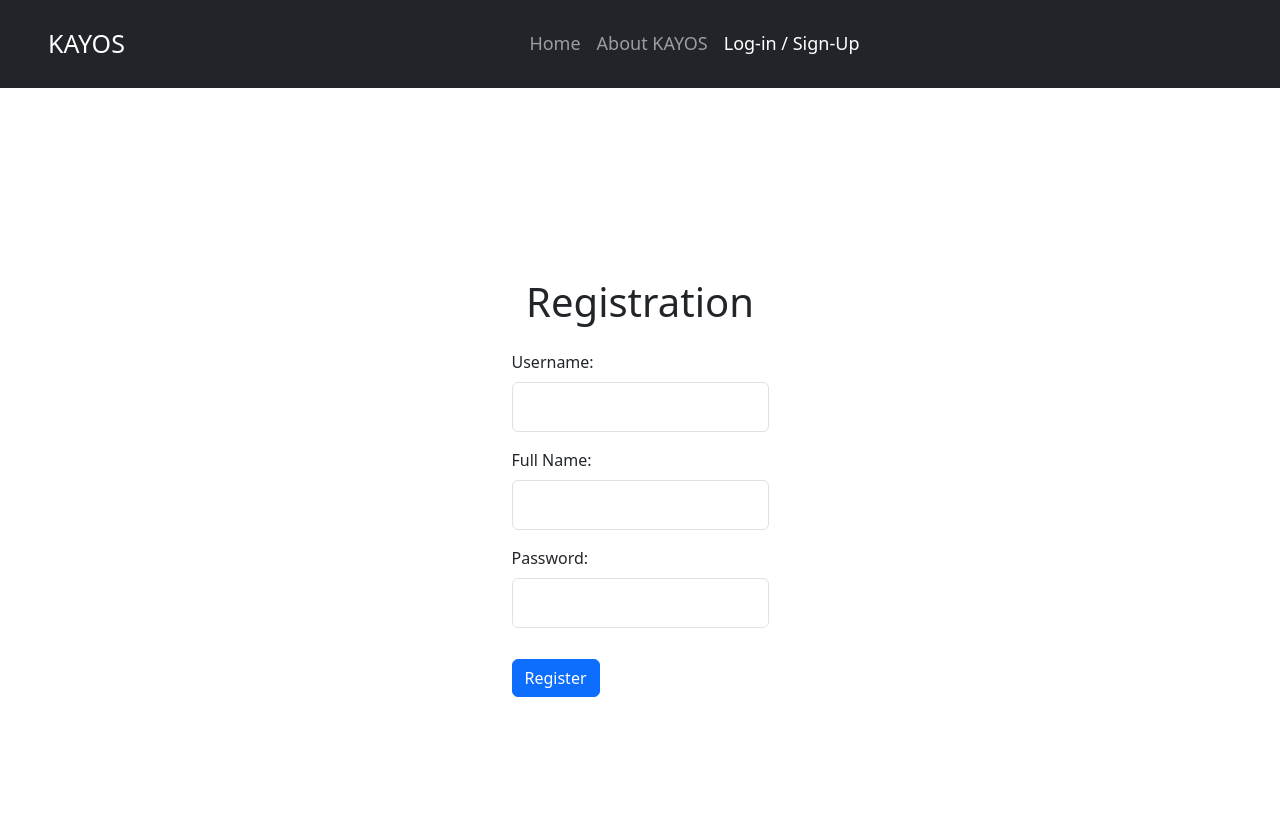
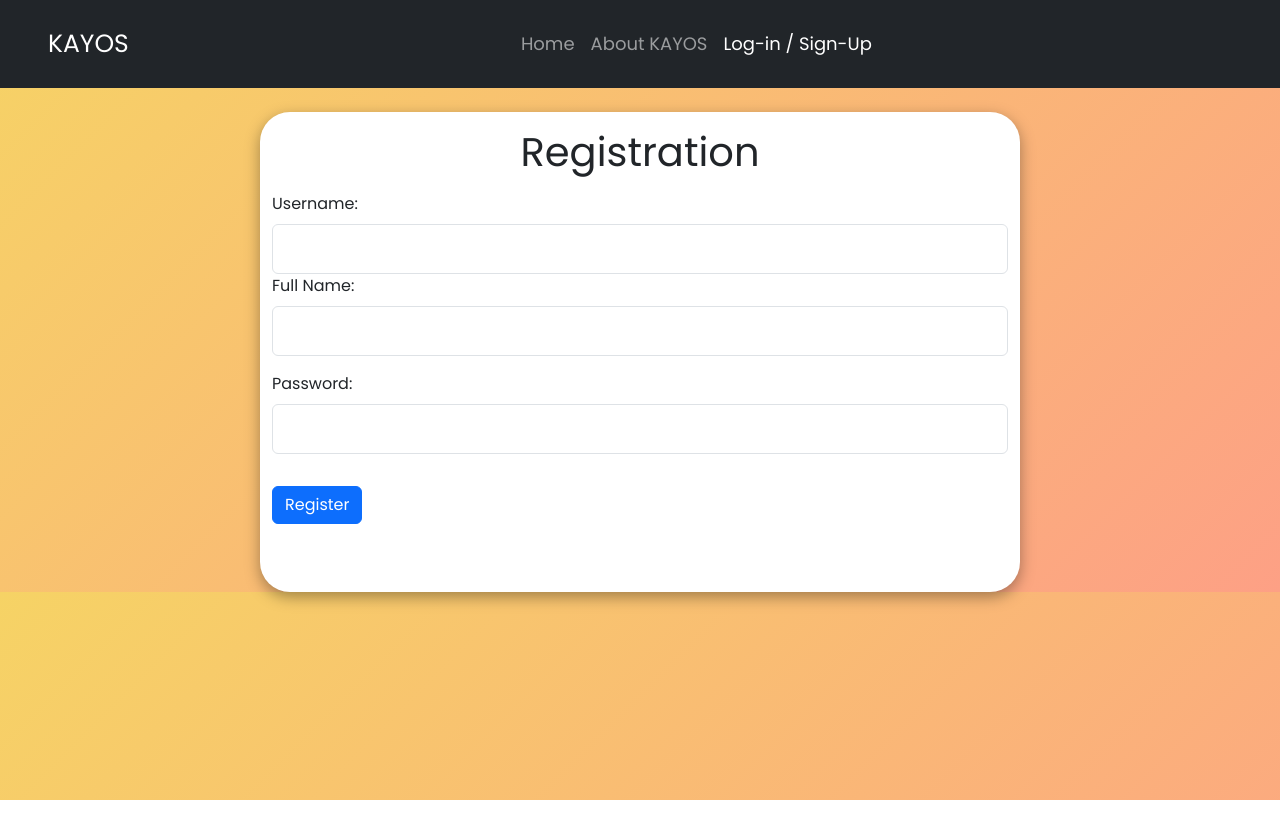
Before and after one commit to CodingCZR/Kayos-Blog, a plain HTML site: page microbloglite-capstone-starter-frontend/registration.html in a window 1280 px wide. After the commit the page ends 800 px from the top, so only its background shows below. Drawn offline with nearby package versions, Linux system fonts and the light colour scheme.

Commit message:
added poppins font and styled registration page

```diff
--- a/microbloglite-capstone-starter-frontend/registration.html
+++ b/microbloglite-capstone-starter-frontend/registration.html
@@ -39,10 +39,12 @@
           </div>
         </div>
     </nav>
-    <div class="container center-form">
-        <h1 class="mb-4">Registration</h1>
+
+    <!-- Log-in -->
+    <div class="container mt-4" id="container">
+        <h1 class="mt-3 text-center">Registration</h1>
         <form id="registrationForm">
-            <div class="mb-3">
+            <div class="mt-3">
                 <label for="username" class="form-label">Username:</label>
                 <input type="text" class="form-control" id="username" name="username" required>
             </div>
@@ -54,7 +56,7 @@
                 <label for="password" class="form-label">Password:</label>
                 <input type="password" class="form-control" id="password" name="password" required>
             </div>
-            <button type="submit" class="btn btn-primary">Register</button>
+            <button type="submit" class="btn btn-primary mt-3">Register</button>
         </form>
     </div>
 
--- a/microbloglite-capstone-starter-frontend/styles/registration.css
+++ b/microbloglite-capstone-starter-frontend/styles/registration.css
@@ -1,12 +1,4 @@
-
-.center-form {
-    display: flex;
-    flex-direction: column;
-    align-items: center;
-    justify-content: center;
-    height: 100vh;
-}
-
+@import url('https://fonts.googleapis.com/css2?family=Poppins&display=swap');
 
 .mb-3 {
     margin-bottom: 15px;
@@ -22,3 +14,20 @@
 .btn {
     margin-top: 15px;
 }
+
+body{
+    background: linear-gradient(135deg, #f6d365 0%, #fda085 100%);
+    font-family: 'Poppins', sans-serif;
+}
+
+
+#container{
+    background: #fff;
+    border-radius: 30px;
+    box-shadow: 0 5px 15px rgba(0, 0, 0, 0.35);
+    position: relative;
+    overflow: hidden;
+    width: 760px;
+    max-width: 100%;
+    min-height: 480px;
+}
```
